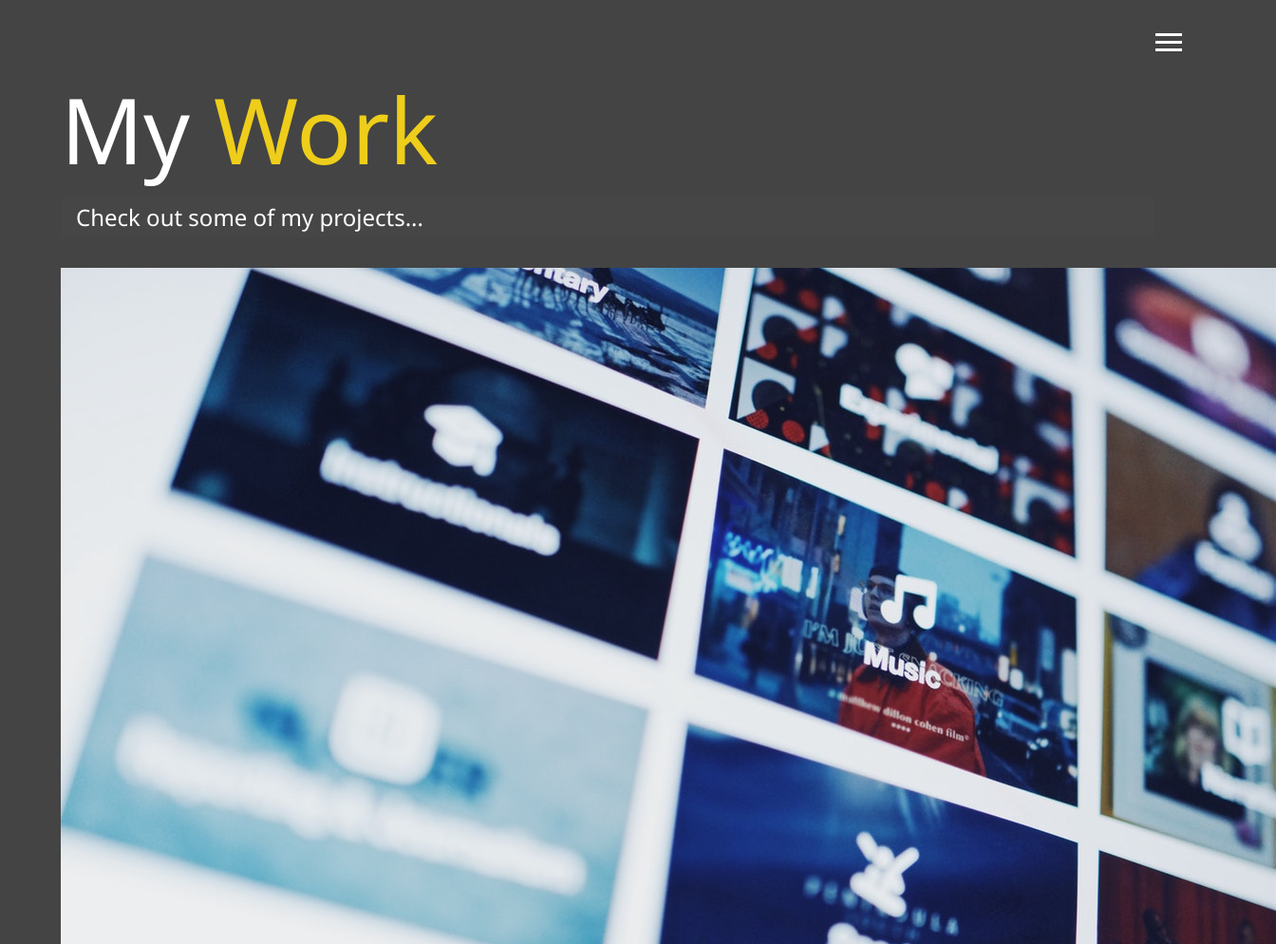
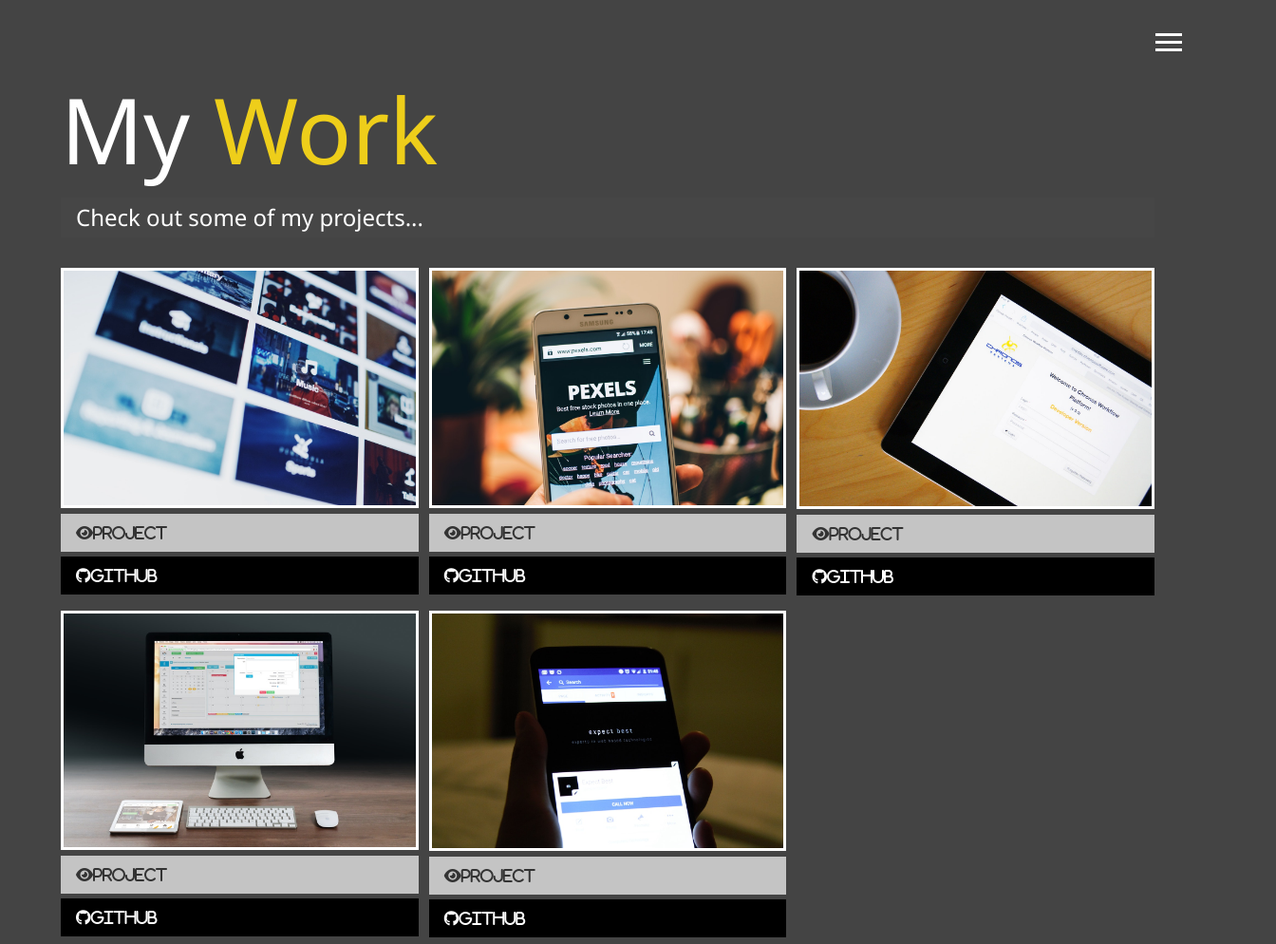
Before and after one commit to sanjaya1996/myportfolio-website-sanzay, a website: page dist/work.html in a window 1280 px wide. Shown: the top 994 px of the page at 95% size, 1344 px wide, since content can reach past the window. Drawn offline with Linux system fonts and the light colour scheme.

Commit message:
Style My Work Page

```diff
--- a/scss/main.scss
+++ b/scss/main.scss
@@ -112,6 +112,47 @@ main {
   }
 }
 
+// Work/Projects
+.projects {
+  display: grid;
+  grid-gap: 0.7rem;
+  grid-template-columns: repeat(3, 1fr);
+
+  img {
+    width: 100%;
+    border: 3px #fff solid;
+
+    &:hover {
+      opacity: 0.5;
+      border-color: $secondary-color;
+      @include easeOut;
+    }
+  }
+}
+
+.btn {
+  display: block;
+  padding: 0.5rem 1rem;
+  border: 0;
+  margin-bottom: 0.3rem;
+  &:hover {
+    background: $secondary-color;
+    color: set-text-color($secondary-color);
+  }
+}
+
+.btn-dark {
+  @extend .btn;
+  background: darken($primary-color, 50);
+  color: #fff;
+}
+
+.btn-light {
+  @extend .btn;
+  background: lighten($primary-color, 50);
+  color: #333;
+}
+
 #main-footer {
   text-align: center;
   padding: 1rem;
```
Also changed, not shown: dist/css/main.css, dist/work.html.
